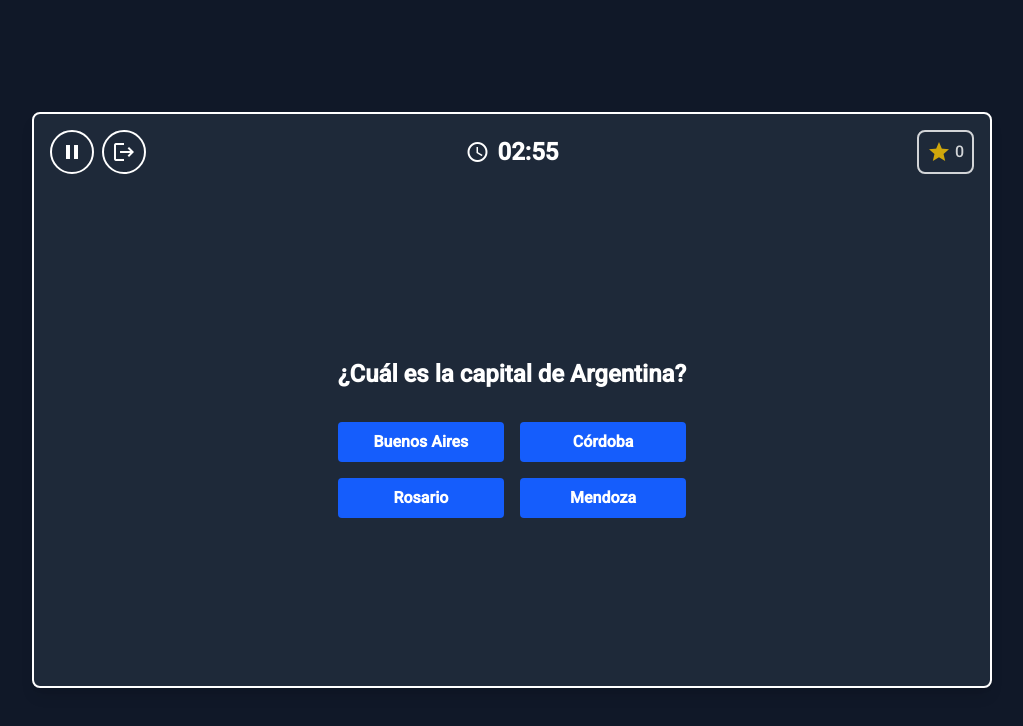
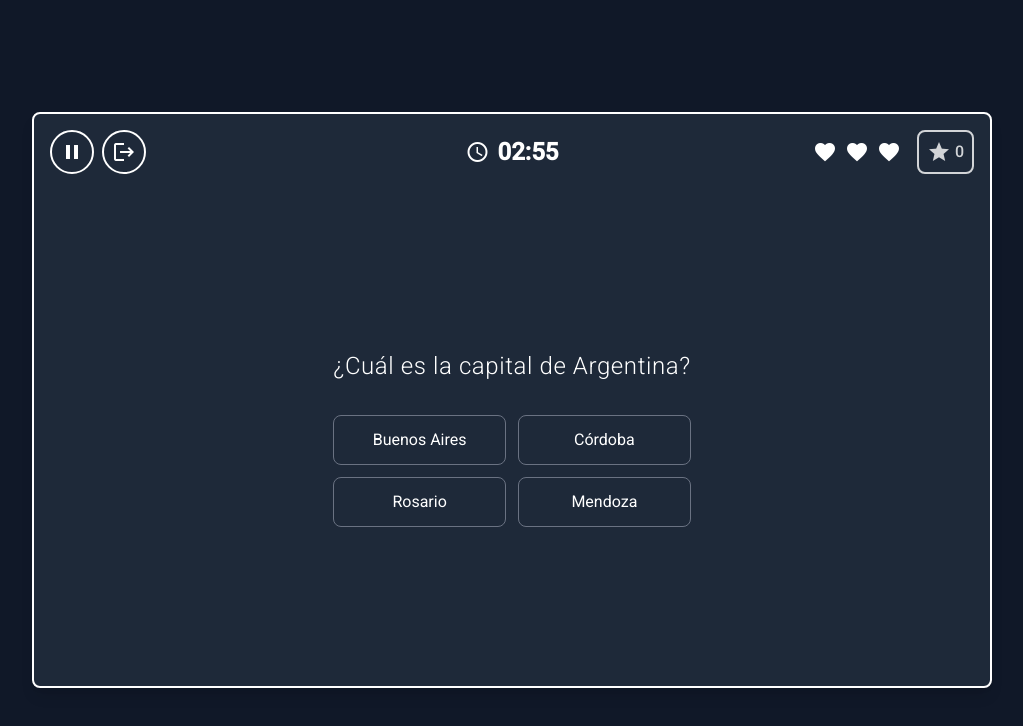
Before and after one commit to SmaniaMatias20/matias-smania-progr4-2025-tp1-c1, an Angular app in the folder Front/: page /games/preguntados in a window 1280 px wide. Shown: the top 726 px of the page, without its empty margins (128-1151 px from the left). Built offline with nearby package versions, Linux system fonts and the light colour scheme; sample sign-in values are in the browser's storage.

Commit message:
preguntados

```diff
--- a/Front/src/app/pages/preguntados-page/preguntados-page.component.html
+++ b/Front/src/app/pages/preguntados-page/preguntados-page.component.html
@@ -5,6 +5,7 @@
     lg:w-[calc(100vw-20rem)] lg:h-[calc(100vh-14rem)]
     relative">
 
+    <!-- Header superior -->
     <!-- Header superior -->
     <div class="flex w-full items-center justify-between p-4 relative">
 
@@ -29,18 +30,34 @@
         </div>
 
         <!-- Timer -->
-        <div class="absolute left-1/2 transform -translate-x-1/2 flex items-center gap-2">
+        <div class="absolute left-1/2 transform -translate-x-1/2 flex flex-col items-center gap-1">
+            <div class="flex items-center gap-2">
                 <span class="material-icons text-white text-xl md:text-2xl">schedule</span>
                 <span class="text-lg font-bold text-white md:text-2xl">{{ time }}</span>
             </div>
+        </div>
+
+        <!-- Vidas y Score -->
+        <div class="flex items-center gap-4">
+            <!-- Vidas -->
+            <div class="flex items-center gap-1 md:gap-2">
+                @for (life of livesArray; track $index) {
+                <span class="material-icons text-white text-xl md:text-2xl">
+                    favorite
+                </span>
+                }
+            </div>
+
 
             <!-- Score -->
             <div
                 class="text-white text-sm md:text-base font-medium opacity-80 border-2 rounded-lg p-2 flex items-center gap-1">
-            <span class="material-icons text-yellow-400">star</span>
+                <span class="material-icons text-white">star</span>
                 {{ score }}
             </div>
         </div>
+    </div>
+
 
     <!-- Resultado ronda -->
     @if (roundVictory) {
@@ -54,22 +71,24 @@
     }
 
     <!-- Pregunta actual -->
-    <div class="flex-1 flex flex-col justify-center items-center px-6 text-center gap-8">
+    <div class="flex-1 flex flex-col justify-center items-center px-6 text-center gap-8 ">
         @if (currentQuestion) {
-        <h2 class="text-white text-xl md:text-2xl font-semibold">
+        <h2 class="text-white text-2xl font-light tracking-wide leading-snug">
             {{ currentQuestion.question }}
         </h2>
 
+
         <!-- Opciones -->
-        <div class="grid grid-cols-1 sm:grid-cols-2 gap-4 w-full max-w-xl">
+        <div class="grid grid-cols-1 sm:grid-cols-2 gap-3 w-full max-w-xl">
             @for (option of currentQuestion.options; track $index) {
             <button
-                class="bg-blue-600 hover:bg-blue-700 text-white font-bold py-2 px-4 rounded w-full transition disabled:opacity-50"
+                class="border border-gray-500 hover:border-white bg-transparent text-white py-3 px-4 rounded-lg w-full transition-all duration-200 hover:bg-white hover:text-gray-900 text-base cursor-pointer"
                 (click)="preguntadosService.answer(option)" [disabled]="paused || roundVictory">
                 {{ option }}
             </button>
             }
         </div>
+
         }
 
     </div>
--- a/Front/src/app/services/preguntados/preguntados.service.ts
+++ b/Front/src/app/services/preguntados/preguntados.service.ts
@@ -75,7 +75,7 @@ export class PreguntadosService extends Game {
 
   isRoundWon(): boolean {
     // Agregar logica para ronda ganada
-    return false;
+    return this.roundVictory == true;
   }
 
   answer(answer: string): boolean {
```
Lines whose indentation alone changed are shown as unchanged.
